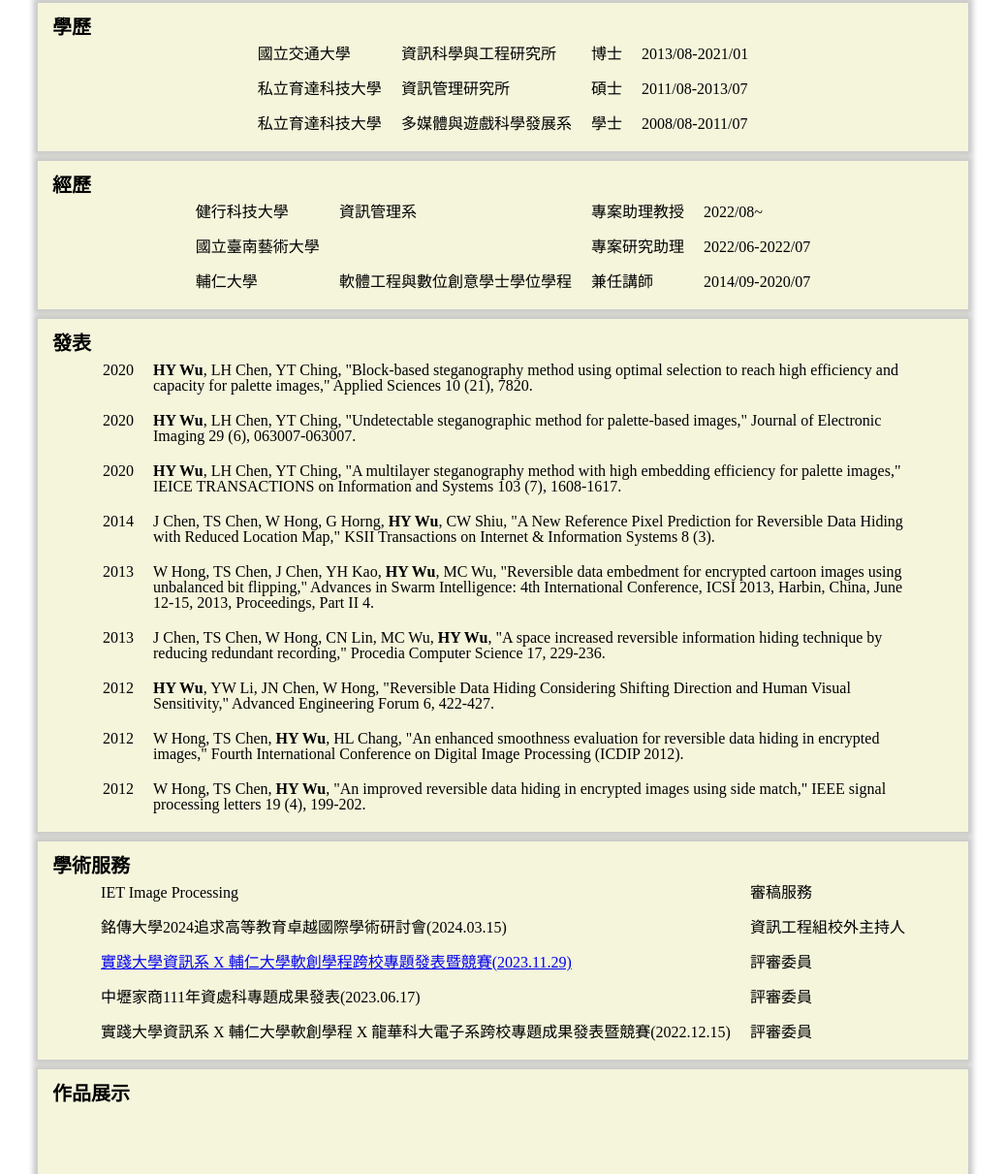
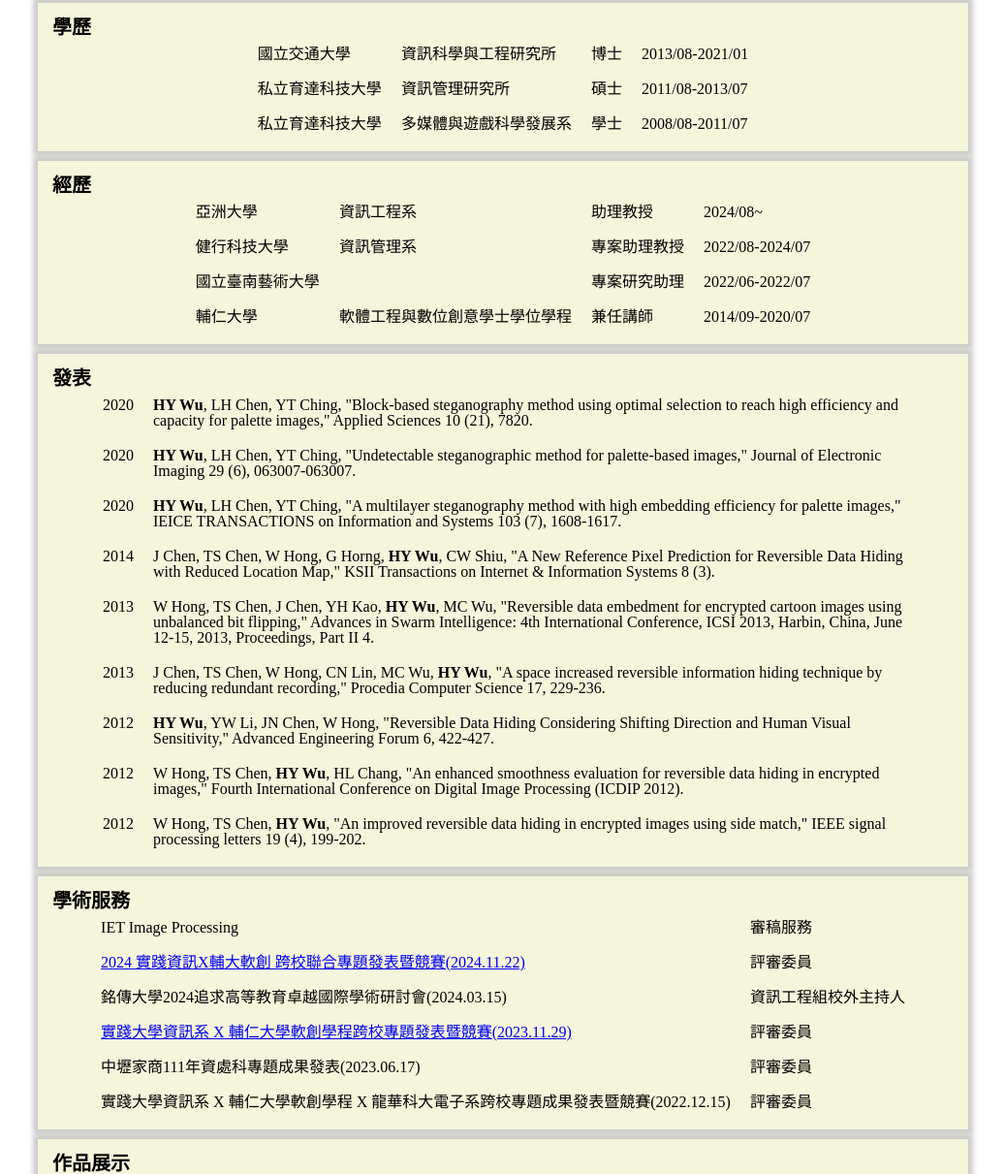
Before and after one commit to yan0933/PersonalWebSite, a plain HTML site: page index.html in a window 1280 px wide. Shown: the part 402-1613 px from the top of the page at 97% size, without its empty margins (121-1158 px from the left). Drawn offline with Linux system fonts and the light colour scheme; grey boxes are pictures that could not be loaded.

Commit message:
Update index.html

```diff
--- a/index.html
+++ b/index.html
@@ -77,10 +77,16 @@
                 <h2>經歷</h2>
                 <table>
                     <tr>
+                        <td>亞洲大學</td>
+                        <td>資訊工程系</td>
+                        <td>助理教授</td>
+                        <td>2024/08~</td>
+                    </tr>
+                    <tr>
                         <td>健行科技大學</td>
                         <td>資訊管理系</td>
                         <td>專案助理教授</td>
-                        <td>2022/08~</td>
+                        <td>2022/08-2024/07</td>
                     </tr>
                     <tr>
                         <td>國立臺南藝術大學</td>
@@ -152,6 +158,15 @@
                             審稿服務
                         </td>
                     </tr>
+
+                    <tr>
+                        <td>
+                            <a href="https://itm.usc.edu.tw/p/412-1096-2981.php?Lang=zh-tw" target="_blank">2024 實踐資訊X輔大軟創 跨校聯合專題發表暨競賽(2024.11.22)</a>
+                        </td>
+                        <td>
+                            評審委員
+                        </td>
+                    </tr>
                     <tr>
                         <td>
                         銘傳大學2024追求高等教育卓越國際學術研討會(2024.03.15)
```
